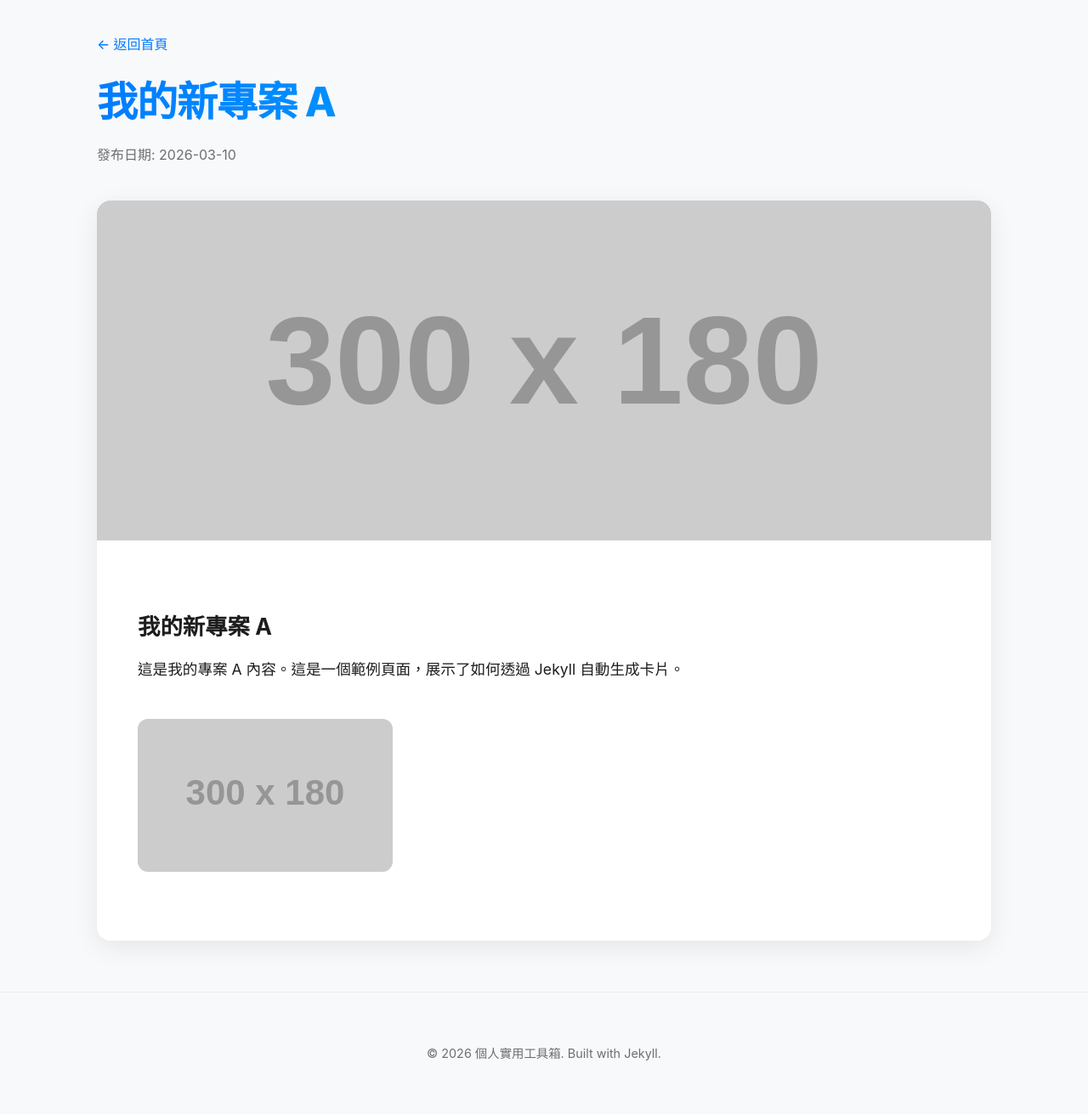
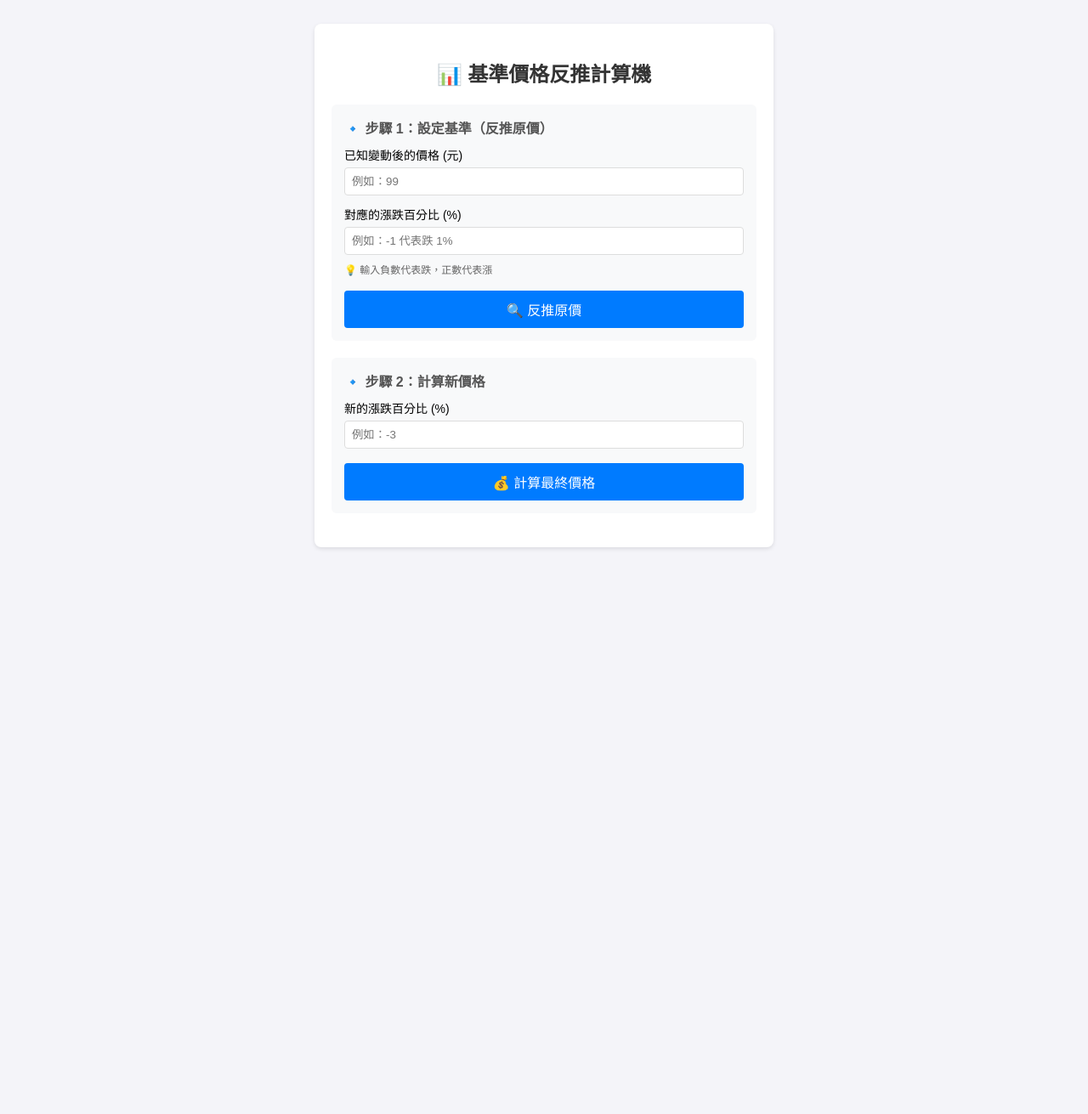
Before and after one commit to jimmy0800/my-github-pages, a Jekyll site: the page built from _posts/2026-03-10-project-a.html, in a window 1280 px wide. Shown: the whole page at 85% size. Built offline with Jekyll 4.4.1, drawn with Linux system fonts in a browser that asks for light colours; after the commit the page ends 900 px from its top, so only the background shows below that.

Commit message:
Update 2026-03-10-project-a.html

```diff
--- a/_posts/2026-03-10-project-a.html
+++ b/_posts/2026-03-10-project-a.html
@@ -1,12 +1,119 @@
 ---
-layout: post
-title: "我的新專案 A"
-description: "這是一個關於自動化腳本的說明頁面"
+layout: null
+title: "基準價格反推計算機"
+description: "輔助確認股價下單金額的小計算機"
 thumbnail: "https://via.placeholder.com/300x180"
 ---
 
-<div class="content">
-    <h1>{{ page.title }}</h1>
-    <p>這是我的專案 A 內容。這是一個範例頁面，展示了如何透過 Jekyll 自動生成卡片。</p>
-    <img src="{{ page.thumbnail }}" alt="preview">
+<!DOCTYPE html>
+<html lang="zh-TW">
+<head>
+    <meta charset="UTF-8">
+    <meta name="viewport" content="width=device-width, initial-scale=1.0">
+    <title>基準價格反推計算機</title>
+    <style>
+        body { font-family: sans-serif; padding: 20px; background-color: #f4f4f9; }
+        .container { max-width: 500px; margin: 0 auto; background: white; padding: 20px; border-radius: 8px; box-shadow: 0 2px 5px rgba(0,0,0,0.1); }
+        h2 { text-align: center; color: #333; }
+        .section { margin-bottom: 20px; padding: 15px; background: #f8f9fa; border-radius: 6px; }
+        .section-title { font-weight: bold; margin-bottom: 10px; color: #555; }
+        .input-group { margin-bottom: 12px; }
+        label { display: block; margin-bottom: 5px; font-size: 14px; }
+        input { width: 100%; padding: 8px; border: 1px solid #ddd; border-radius: 4px; box-sizing: border-box; }
+        button { width: 100%; padding: 10px; background-color: #007bff; color: white; border: none; border-radius: 4px; cursor: pointer; font-size: 16px; margin-top: 5px; }
+        button:hover { background-color: #0056b3; }
+        .result { margin-top: 15px; padding: 10px; background: #e7f3ff; border-radius: 4px; text-align: center; font-weight: bold; }
+        .base-price { font-size: 20px; color: #007bff; }
+        .final-price { font-size: 24px; color: #28a745; }
+        .note { font-size: 12px; color: #666; margin-top: 8px; }
+        .hidden { display: none; }
+    </style>
+</head>
+<body>
+
+<div class="container">
+    <h2>📊 基準價格反推計算機</h2>
+
+    <!-- 第一段：反推原價 -->
+    <div class="section">
+        <div class="section-title">🔹 步驟 1：設定基準（反推原價）</div>
+        <div class="input-group">
+            <label>已知變動後的價格 (元)</label>
+            <input type="number" id="refPrice" placeholder="例如：99">
+        </div>
+        <div class="input-group">
+            <label>對應的漲跌百分比 (%)</label>
+            <input type="number" id="refPercent" placeholder="例如：-1 代表跌 1%">
+            <div class="note">💡 輸入負數代表跌，正數代表漲</div>
+        </div>
+        <button onclick="calculateBase()">🔍 反推原價</button>
+        <div class="result hidden" id="baseResult">
+            推算基準原價：<span class="base-price" id="basePriceDisplay">--</span> 元
+        </div>
+    </div>
+
+    <!-- 第二段：計算新價格 -->
+    <div class="section">
+        <div class="section-title">🔹 步驟 2：計算新價格</div>
+        <div class="input-group">
+            <label>新的漲跌百分比 (%)</label>
+            <input type="number" id="newPercent" placeholder="例如：-3">
+        </div>
+        <button onclick="calculateFinal()" id="calcFinalBtn" disabled>💰 計算最終價格</button>
+        <div class="result hidden" id="finalResult">
+            最終價格：<span class="final-price" id="finalPriceDisplay">--</span> 元
+        </div>
+    </div>
 </div>
+
+<script>
+    let basePrice = null;
+
+    function calculateBase() {
+        const refPrice = parseFloat(document.getElementById('refPrice').value);
+        const refPercent = parseFloat(document.getElementById('refPercent').value);
+        const baseResult = document.getElementById('baseResult');
+        const basePriceDisplay = document.getElementById('basePriceDisplay');
+        const calcFinalBtn = document.getElementById('calcFinalBtn');
+
+        if (isNaN(refPrice) || isNaN(refPercent)) {
+            alert('❌ 請輸入有效的數字');
+            return;
+        }
+
+        // 反推原價公式：原價 = 現價 / (1 + 百分比/100)
+        basePrice = refPrice / (1 + refPercent / 100);
+
+        basePriceDisplay.textContent = basePrice.toFixed(2);
+        baseResult.classList.remove('hidden');
+        calcFinalBtn.disabled = false;
+
+        // 清空第二段結果
+        document.getElementById('finalResult').classList.add('hidden');
+    }
+
+    function calculateFinal() {
+        if (basePrice === null) {
+            alert('❌ 請先完成步驟 1 推算原價');
+            return;
+        }
+
+        const newPercent = parseFloat(document.getElementById('newPercent').value);
+        const finalResult = document.getElementById('finalResult');
+        const finalPriceDisplay = document.getElementById('finalPriceDisplay');
+
+        if (isNaN(newPercent)) {
+            alert('❌ 請輸入有效的百分比');
+            return;
+        }
+
+        // 計算新價格：新價 = 原價 * (1 + 新百分比/100)
+        const finalPrice = basePrice * (1 + newPercent / 100);
+
+        finalPriceDisplay.textContent = finalPrice.toFixed(2);
+        finalResult.classList.remove('hidden');
+    }
+</script>
+
+</body>
+</html>
```
